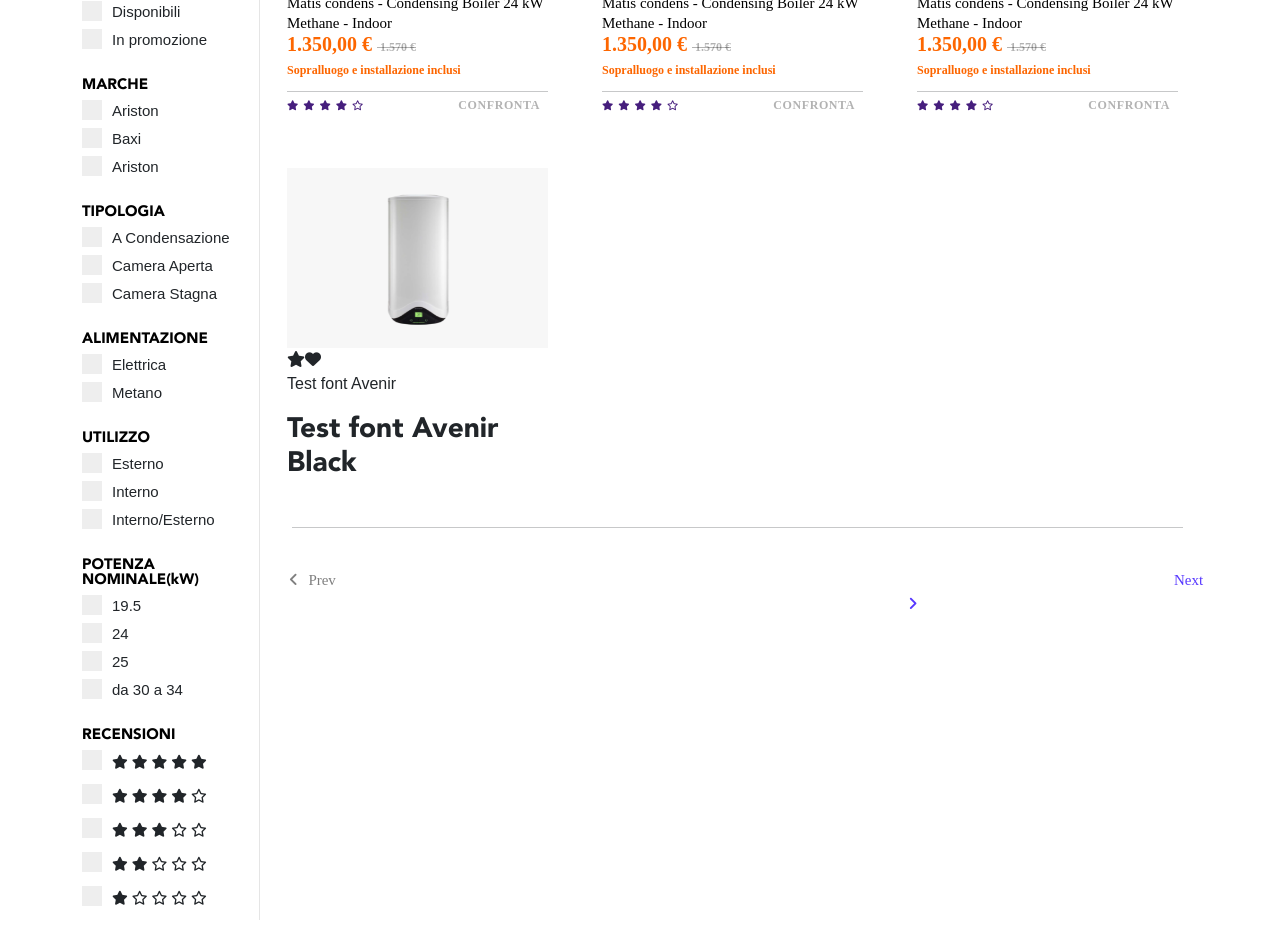
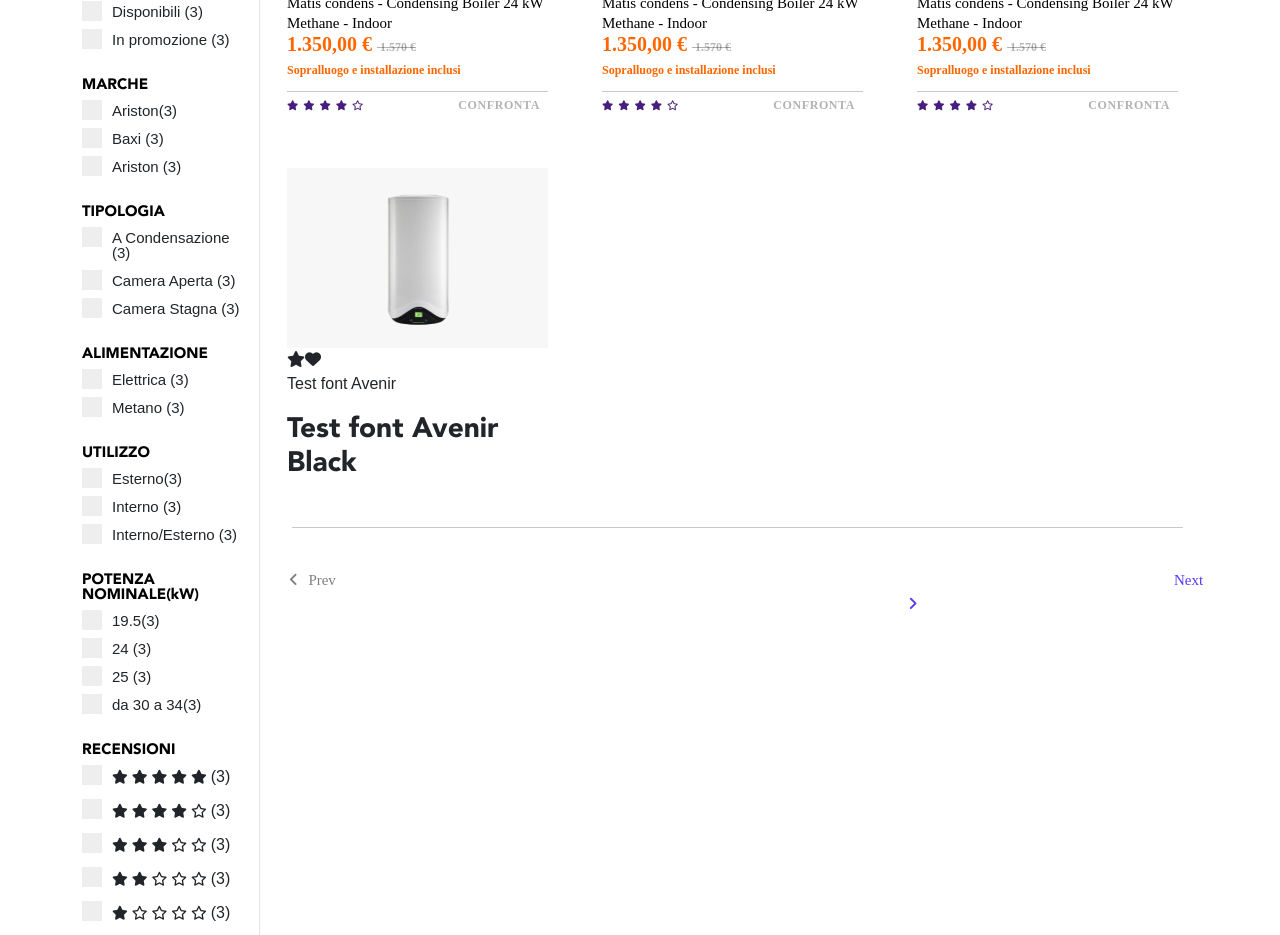
Before and after one commit to Daurelian/frontend-test-master, a React (Create React App) app: page / in a window 1280 px wide. Shown: the part 280-1215 px from the top of the page. Built offline with nearby package versions, Linux system fonts and the light colour scheme.

Commit message:
span list number added

```diff
--- a/src/App.js
+++ b/src/App.js
@@ -22,32 +22,32 @@ function App() {
           <div>
             <h5 class="filterTitle">SCEGLI PER</h5>
             <h5 class="filterSubTitle container_filter"> <input type="checkbox"></input> <span class="checkmark"></span>
-            Disponibili </h5>
+            Disponibili <span>(3)</span></h5>
             <h5 class="filterSubTitle container_filter"> <input type="checkbox"></input> <span class="checkmark"></span>
-            In promozione </h5>
+            In promozione <span>(3)</span></h5>
             <h5 class="filterTitle">MARCHE</h5>
             <h5 class="filterSubTitle container_filter">
               <input type="checkbox"></input> <span class="checkmark"></span>
-              Ariston
+              Ariston<span>(3)</span>
             </h5>
-            <h5 class="filterSubTitle container_filter"> <input type="checkbox"></input> <span class="checkmark"></span> Baxi </h5>
-            <h5 class="filterSubTitle container_filter"> <input type="checkbox"></input> <span class="checkmark"></span> Ariston </h5>
+            <h5 class="filterSubTitle container_filter"> <input type="checkbox"></input> <span class="checkmark"></span> Baxi <span>(3)</span></h5>
+            <h5 class="filterSubTitle container_filter"> <input type="checkbox"></input> <span class="checkmark"></span> Ariston <span>(3)</span></h5>
             <h5 class="filterTitle">TIPOLOGIA</h5>
-            <h5 class="filterSubTitle container_filter"> <input type="checkbox"></input> <span class="checkmark"></span>  A Condensazione </h5>
-            <h5 class="filterSubTitle container_filter"> <input type="checkbox"></input> <span class="checkmark"></span> Camera Aperta </h5>
-            <h5 class="filterSubTitle container_filter"> <input type="checkbox"></input> <span class="checkmark"></span> Camera Stagna </h5>
+            <h5 class="filterSubTitle container_filter"> <input type="checkbox"></input> <span class="checkmark"></span>  A Condensazione <span>(3)</span></h5>
+            <h5 class="filterSubTitle container_filter"> <input type="checkbox"></input> <span class="checkmark"></span> Camera Aperta <span>(3)</span></h5>
+            <h5 class="filterSubTitle container_filter"> <input type="checkbox"></input> <span class="checkmark"></span> Camera Stagna <span>(3)</span></h5>
             <h5 class="filterTitle">ALIMENTAZIONE</h5>
-            <h5 class="filterSubTitle container_filter"> <input type="checkbox"></input> <span class="checkmark"></span>  Elettrica </h5>
-            <h5 class="filterSubTitle container_filter"> <input type="checkbox"></input> <span class="checkmark"></span>  Metano </h5>
+            <h5 class="filterSubTitle container_filter"> <input type="checkbox"></input> <span class="checkmark"></span>  Elettrica <span>(3)</span></h5>
+            <h5 class="filterSubTitle container_filter"> <input type="checkbox"></input> <span class="checkmark"></span>  Metano <span>(3)</span></h5>
             <h5 class="filterTitle">UTILIZZO</h5>
-            <h5 class="filterSubTitle container_filter"> <input type="checkbox"></input> <span class="checkmark"></span>  Esterno</h5>
-            <h5 class="filterSubTitle container_filter"> <input type="checkbox"></input> <span class="checkmark"></span>  Interno </h5>
-            <h5 class="filterSubTitle container_filter"> <input type="checkbox"></input> <span class="checkmark"></span>  Interno/Esterno </h5>
+            <h5 class="filterSubTitle container_filter"> <input type="checkbox"></input> <span class="checkmark"></span>  Esterno<span>(3)</span></h5>
+            <h5 class="filterSubTitle container_filter"> <input type="checkbox"></input> <span class="checkmark"></span>  Interno <span>(3)</span></h5>
+            <h5 class="filterSubTitle container_filter"> <input type="checkbox"></input> <span class="checkmark"></span>  Interno/Esterno <span>(3)</span></h5>
             <h5 class="filterTitle">POTENZA NOMINALE(kW)</h5>
-            <h5 class="filterSubTitle container_filter"> <input type="checkbox"></input> <span class="checkmark"></span> 19.5 </h5>
-            <h5 class="filterSubTitle container_filter"> <input type="checkbox"></input> <span class="checkmark"></span>  24 </h5>
-            <h5 class="filterSubTitle container_filter"> <input type="checkbox"></input> <span class="checkmark"></span>  25 </h5>
-            <h5 class="filterSubTitle container_filter"> <input type="checkbox"></input> <span class="checkmark"></span>  da 30 a 34</h5>
+            <h5 class="filterSubTitle container_filter"> <input type="checkbox"></input> <span class="checkmark"></span> 19.5<span>(3)</span> </h5>
+            <h5 class="filterSubTitle container_filter"> <input type="checkbox"></input> <span class="checkmark"></span>  24 <span>(3)</span></h5>
+            <h5 class="filterSubTitle container_filter"> <input type="checkbox"></input> <span class="checkmark"></span>  25 <span>(3)</span></h5>
+            <h5 class="filterSubTitle container_filter"> <input type="checkbox"></input> <span class="checkmark"></span>  da 30 a 34<span>(3)</span></h5>
             <h5 class="filterTitle">RECENSIONI</h5>
             <div>
 
@@ -56,35 +56,35 @@ function App() {
                 <i class="fas fa-star star-filter"> </i>
                 <i class="fas fa-star star-filter"></i>
                 <i class="fas fa-star star-filter"></i>
-                <i class="fas fa-star star-filter"></i>
+                <i class="fas fa-star star-filter"></i><span>(3)</span>
               </p>
               <p class="star-distance container_filter"> <input type="checkbox"></input> <span class="checkmark"></span>
                 <i class="fas fa-star star-filter"></i>
                 <i class="fas fa-star star-filter"></i>
                 <i class="fas fa-star star-filter"></i>
                 <i class="fas fa-star star-filter"></i>
-                <i class="far fa-star star-filter"></i>
+                <i class="far fa-star star-filter"></i><span>(3)</span>
               </p>
               <p class="star-distance container_filter"> <input type="checkbox"></input> <span class="checkmark"></span>
                 <i class="fas fa-star star-filter"></i>
                 <i class="fas fa-star star-filter"></i>
                 <i class="fas fa-star star-filter"></i>
                 <i class="far fa-star star-filter"></i>
-                <i class="far fa-star star-filter"></i>
+                <i class="far fa-star star-filter"></i><span>(3)</span>
               </p>
               <p class="star-distance container_filter"> <input type="checkbox"></input> <span class="checkmark"></span>
                 <i class="fas fa-star star-filter"></i>
                 <i class="fas fa-star star-filter"></i>
                 <i class="far fa-star star-filter"></i>
                 <i class="far fa-star star-filter"></i>
-                <i class="far fa-star star-filter"></i>
+                <i class="far fa-star star-filter"></i><span>(3)</span>
               </p>
               <p class="star-distance container_filter"> <input type="checkbox"></input> <span class="checkmark"></span>
                 <i class="fas fa-star star-filter"></i>
                 <i class="far fa-star star-filter"></i>
                 <i class="far fa-star star-filter"></i>
                 <i class="far fa-star star-filter"></i>
-                <i class="far fa-star star-filter"></i>
+                <i class="far fa-star star-filter"></i><span>(3)</span>
               </p>
             </div>
           </div>
```
